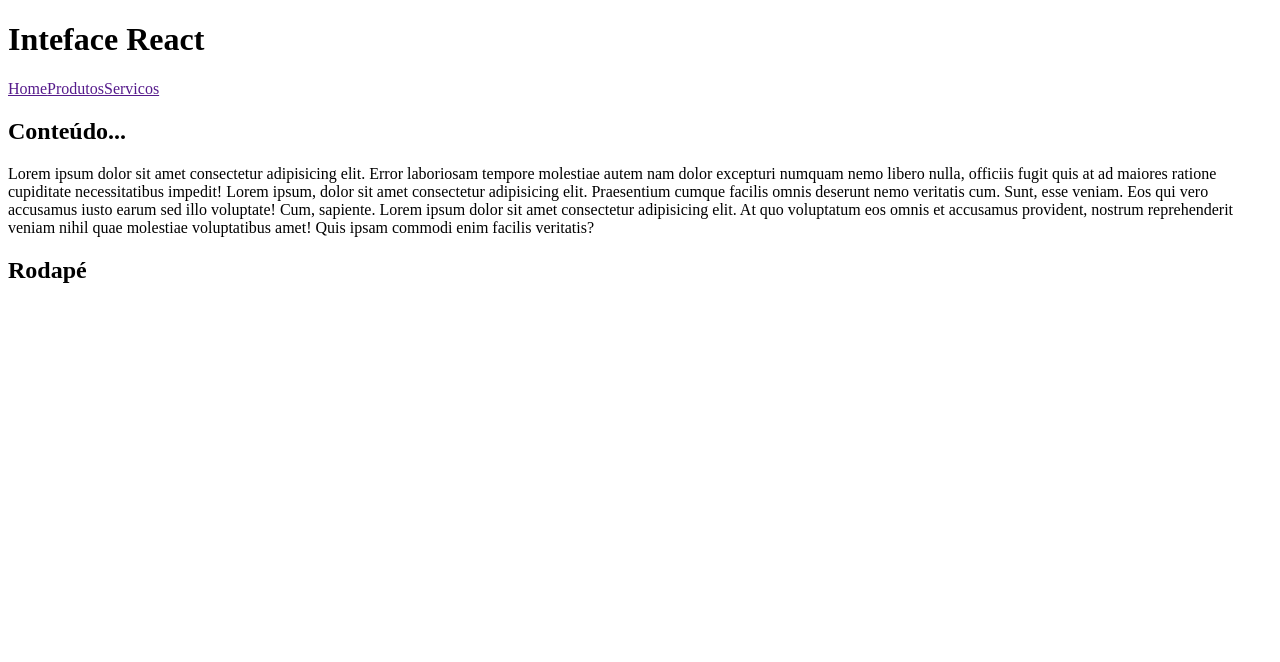
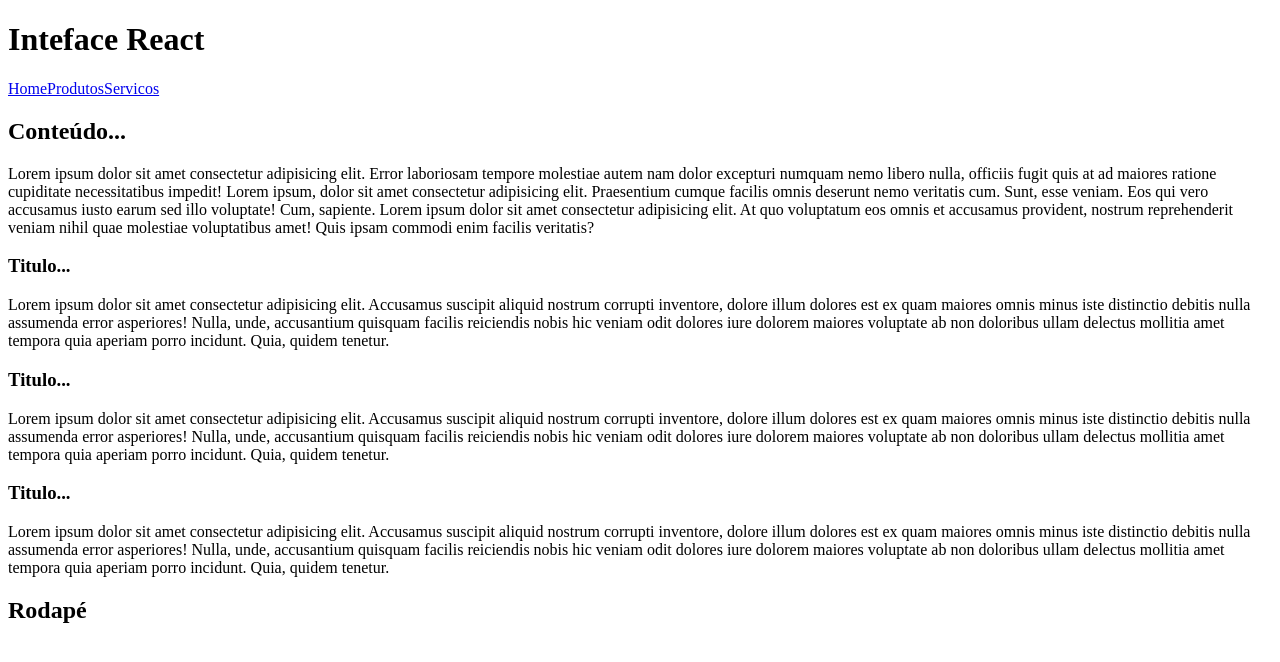
Before and after one commit to veronica-silva/meu-app, a React (Create React App) app: page / in a window 1280 px wide. Shown: the top 662 px of the page. Built offline with nearby package versions, Linux system fonts and the light colour scheme.

Commit message:
organizando pastas componennts e layouts

```diff
--- a/src/App.jsx
+++ b/src/App.jsx
@@ -1,6 +1,6 @@
-import Cabecalho from "./Cabecalho";
-import Conteudo from "./Conteudo";
-import Rodape from "./Rodape";
+import Cabecalho from "./components/Layouts/Cabecalho";
+import Conteudo from "./components/Layouts/Conteudo";
+import Rodape from "./components/Layouts/Rodape";
 
 const App = () => {
   return (
--- /dev/null
+++ b/src/components/Artigo.jsx
@@ -0,0 +1,19 @@
+const Artigo = () => {
+  return (
+    <article>
+      <h3>Titulo...</h3>
+      <p>
+        {" "}
+        Lorem ipsum dolor sit amet consectetur adipisicing elit. Accusamus
+        suscipit aliquid nostrum corrupti inventore, dolore illum dolores est ex
+        quam maiores omnis minus iste distinctio debitis nulla assumenda error
+        asperiores! Nulla, unde, accusantium quisquam facilis reiciendis nobis
+        hic veniam odit dolores iure dolorem maiores voluptate ab non doloribus
+        ullam delectus mollitia amet tempora quia aperiam porro incidunt. Quia,
+        quidem tenetur.
+      </p>
+    </article>
+  );
+};
+
+export default Artigo;
--- a/src/Cabecalho.jsx
+++ b/src/components/Layouts/Cabecalho.jsx
@@ -1,12 +1,9 @@
+import Menu from "../Menu";
 const Cabecalho = () => {
   return (
     <header>
       <h1>Inteface React</h1>
-      <nav>
-        <a href="">Home</a>
-        <a href="">Produtos</a>
-        <a href="">Servicos</a>
-      </nav>
+      <Menu></Menu>
     </header>
   );
 };
--- a/src/Conteudo.jsx
+++ b/src/components/Layouts/Conteudo.jsx
@@ -1,3 +1,4 @@
+import Artigo from "../Artigo";
 const Conteudo = () => {
   return (
     <main>
@@ -16,6 +17,9 @@ const Conteudo = () => {
           voluptatibus amet! Quis ipsam commodi enim facilis veritatis?
         </p>
       </section>
+      <Artigo />
+      <Artigo />
+      <Artigo />
     </main>
   );
 };
--- /dev/null
+++ b/src/components/Menu.jsx
@@ -0,0 +1,11 @@
+const Menu = () => {
+  return (
+    <nav>
+      <a href="http://google.com">Home</a>
+      <a href="http://google.com">Produtos</a>
+      <a href="http://google.com">Servicos</a>
+    </nav>
+  );
+};
+
+export default Menu;
```
Also changed, not shown: src/components/Layouts/Rodape.jsx (renamed from src/Rodape.jsx).
